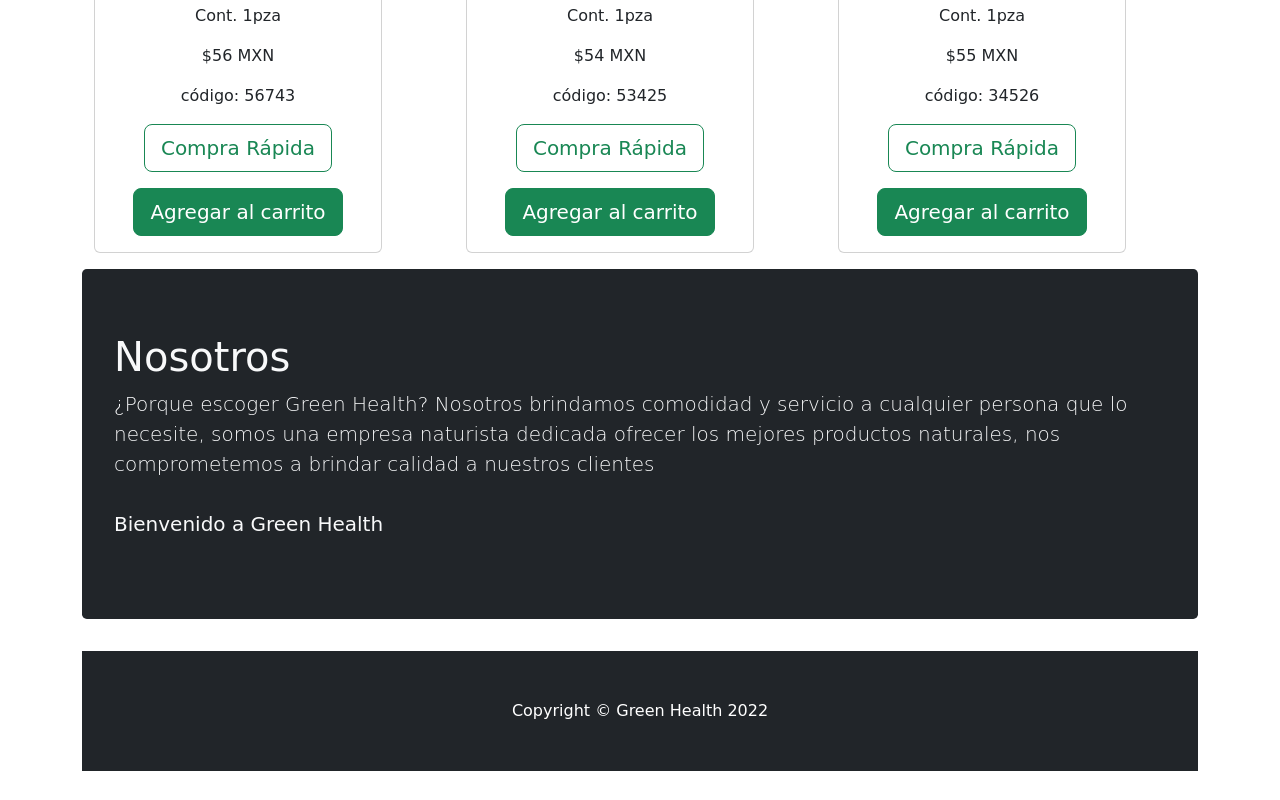
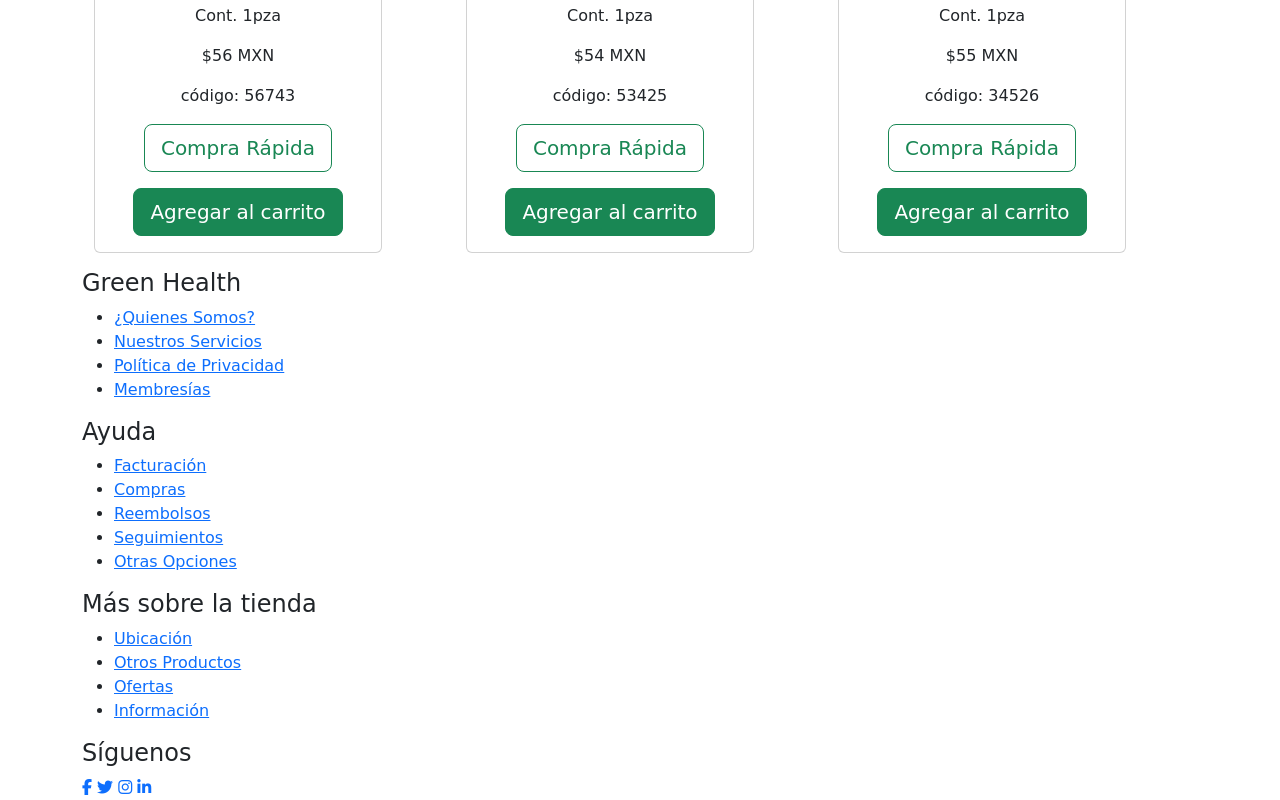
Before and after one commit to BryanWASD/ORDINARIO, a website: page OtroProyecto/index.html in a window 1280 px wide. Shown: the part 3095-3895 px from the top of the page. Before the commit the page ends 3866 px from the top, so only its background shows below. Drawn offline with nearby package versions, Linux system fonts and the light colour scheme; a web font is replaced by a local one.

Commit message:
Update index.html
Footer

```diff
--- a/OtroProyecto/index.html
+++ b/OtroProyecto/index.html
@@ -11,6 +11,7 @@
     <link rel="preconnect" href="https://fonts.gstatic.com" crossorigin>
     <link href="https://fonts.googleapis.com/css2?family=Bodoni+Moda:ital,wght@1,600&display=swap" rel="stylesheet">
     <link href="https://fonts.googleapis.com/css2?family=Edu+SA+Beginner&display=swap" rel="stylesheet">
+    <script src="https://kit.fontawesome.com/617153e752.js" crossorigin="anonymous"></script>
     <!-- Bootstrap CSS -->
     <link rel="stylesheet" href="https://cdn.jsdelivr.net/npm/bootstrap@4.6.0/dist/css/bootstrap.min.css" integrity="sha384-B0vP5xmATw1+K9KRQjQERJvTumQW0nPEzvF6L/Z6nronJ3oUOFUFpCjEUQouq2+l" crossorigin="anonymous">
     <!-- CSS only -->
@@ -239,16 +240,51 @@
     </div>
   </div>
   <p></p>
-  <div class="jumbotron bg-dark" id="Nosotros">
-          <h1 class="text-light">Nosotros</h1>
-          <p class="lead text-light">¿Porque escoger Green Health? Nosotros brindamos comodidad y servicio a cualquier persona que lo necesite, somos una empresa naturista dedicada ofrecer los mejores productos naturales, nos comprometemos a brindar calidad a nuestros clientes <br><br>
-            <b>Bienvenido a Green Health</b></p>
+    <!--FOOTER-->
+    <footer class="footer">
+      <div class="contenedor">
+        <div class="row1">
+          <div class="footer-col">
+            <h4>Green Health</h4>
+            <ul>
+              <li><a href="#">¿Quienes Somos?</a></li>
+              <li><a href="#">Nuestros Servicios</a></li>
+              <li><a href="#">Política de Privacidad</a></li>
+              <li><a href="#">Membresías</a></li>
+            </ul>
+          </div>
+          <div class="footer-col">
+            <h4>Ayuda</h4>
+            <ul>
+              <li><a href="#">Facturación</a></li>
+              <li><a href="#">Compras</a></li>
+              <li><a href="#">Reembolsos</a></li>
+              <li><a href="#">Seguimientos</a></li>
+              <li><a href="#">Otras Opciones</a></li>
+            </ul>
+          </div>
+          <div class="footer-col">
+            <h4>Más sobre la tienda</h4>
+            <ul>
+              <li><a href="#">Ubicación</a></li>
+              <li><a href="#">Otros Productos</a></li>
+              <li><a href="#">Ofertas</a></li>
+              <li><a href="#">Información</a></li>
+            </ul>
+          </div>
+          <div class="footer-col">
+            <h4>Síguenos</h4>
+            <div class="redes">
+              <a href="#"><i class="fab fa-facebook-f"></i></a>
+              <a href="#"><i class="fab fa-twitter"></i></a>
+              <a href="#"><i class="fab fa-instagram"></i></a>
+              <a href="#"><i class="fab fa-linkedin-in"></i></a>
+            </div>
+          </div>
         </div>
-        <footer class="py-5 bg-dark">
-    <div class="container">
-      <p class="m-0 text-center text-white">Copyright &copy; Green Health 2022</p>
-    </div>
+      </div>
+    </footer>
+
     <!-- /.container -->
-  </footer>
   </body>
 </html>
```
